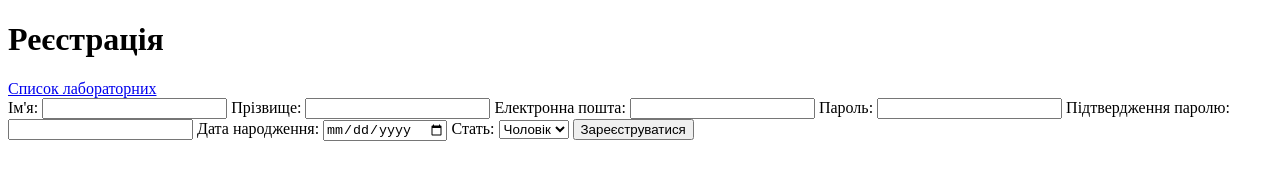
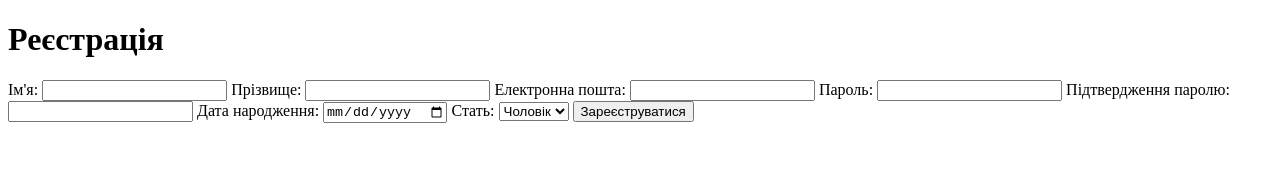
Before and after one commit to hellboar/KID-42_Slesarenko_Dmytro, a plain HTML site: page lab1/lab1.html in a window 1280 px wide. Drawn offline with Linux system fonts and the light colour scheme.

Commit message:
Update lab1.html

```diff
--- a/lab1/lab1.html
+++ b/lab1/lab1.html
@@ -7,9 +7,6 @@
 </head>
 <body>
     <h1>Реєстрація</h1>
-
-    <!-- Посилання на сторінку зі списком лабораторних -->
-    <a href="https://hellboar.github.io/KID-42_Slesarenko_Dmytro/">Список лабораторних</a>
 
     <!-- Форма реєстрації -->
     <form action="https://webhook.site/a381703e-7be4-48dc-a396-58986ff0e04e" method="POST">
```
